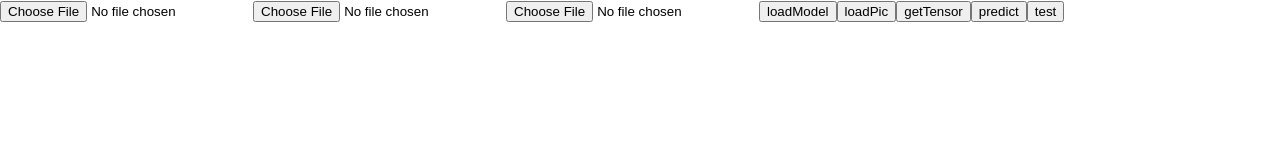
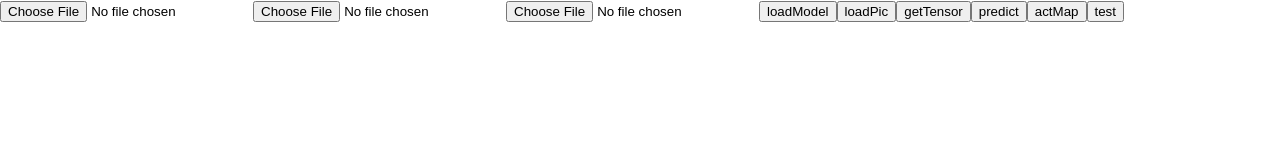
Before and after one commit to skidbyandy/my-app, a React (Create React App) app: page / in a window 1280 px wide. Shown: the top 160 px of the page. Built offline with nearby package versions, Linux system fonts and the light colour scheme.

Commit message:
add working canvas with tensor to image

```diff
--- a/src/App.js
+++ b/src/App.js
@@ -13,6 +13,7 @@ class App extends Component {
       tensor: undefined,
       model: undefined,
       predictarray: undefined,
+      actmap: undefined,
       test: undefined,
       test2: undefined,
       test3: undefined
@@ -21,6 +22,7 @@ class App extends Component {
     this.getTensor=this.getTensor.bind(this)
     this.loadModel=this.loadModel.bind(this)
     this.predict=this.predict.bind(this)
+    this.activationMap=this.activationMap.bind(this)
     this.test= this.test.bind(this)
   }
 
@@ -64,16 +66,23 @@ class App extends Component {
     //let act_map_array = tf.model(inputs: model.input, outputs: model.getLayer("add_5").output)
   }
 
+  async activationMap(){
+    let model=this.state.model
+    let actMap= await tf.model({inputs: model.input, outputs: model.getLayer("add_5").output}).predict(this.state.tensor)
+    let actMapResized= tf.image.resizeBilinear(actMap,[64,64])
+    this.setState({actmap: actMapResized})
+  }
+
   test()
   {
     let model=this.state.model
     try{
-      let act_map= tf.model({inputs: model.input, outputs: model.getLayer("add_5").output}).predict(this.state.tensor)
-      this.setState({test: act_map})
+      tf.browser.toPixels(this.state.actmap.squeeze().gather([0], 2).cast('int32'), document.getElementById("aCanvas"))
     }catch(error){
       console.log(error)
     }
     try{
+      this.state.actmap.squeeze().gather([0], 2)
       this.setState({test2: model.input})
     }catch(error){
       console.log(error)
@@ -101,8 +110,10 @@ class App extends Component {
           <button onClick={this.loadPic}>loadPic</button>
           <button onClick={this.getTensor}>getTensor</button>
           <button onClick={this.predict}>predict</button>
+          <button onClick={this.activationMap}>actMap</button>
           <button onClick={this.test}>test</button>
           {this.state.predictarray!=undefined ?  <h1>{this.state.predictarray}</h1> : null}
+          <canvas id="aCanvas" width="200" height="100"></canvas>
         </div>
       </div>
     );
```
